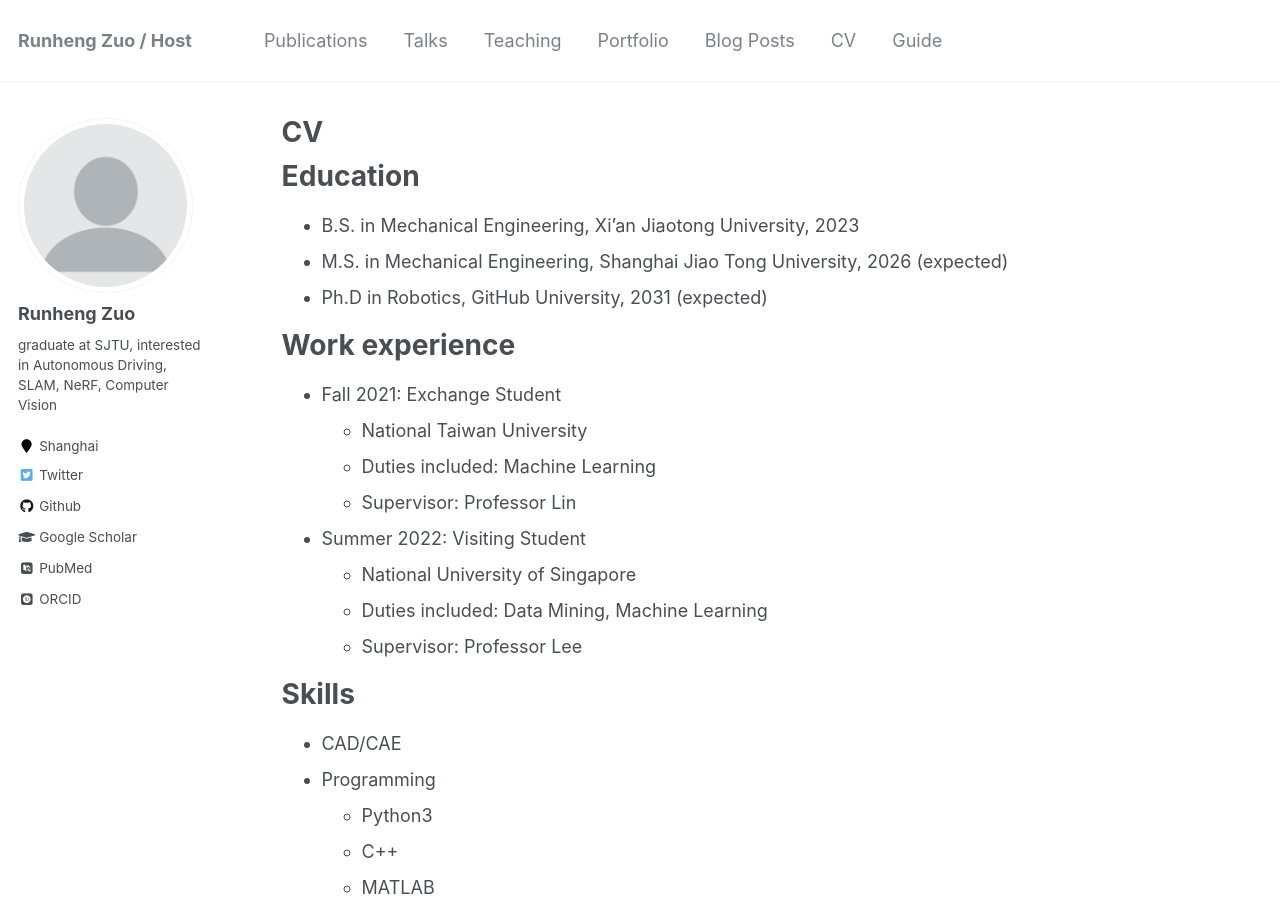
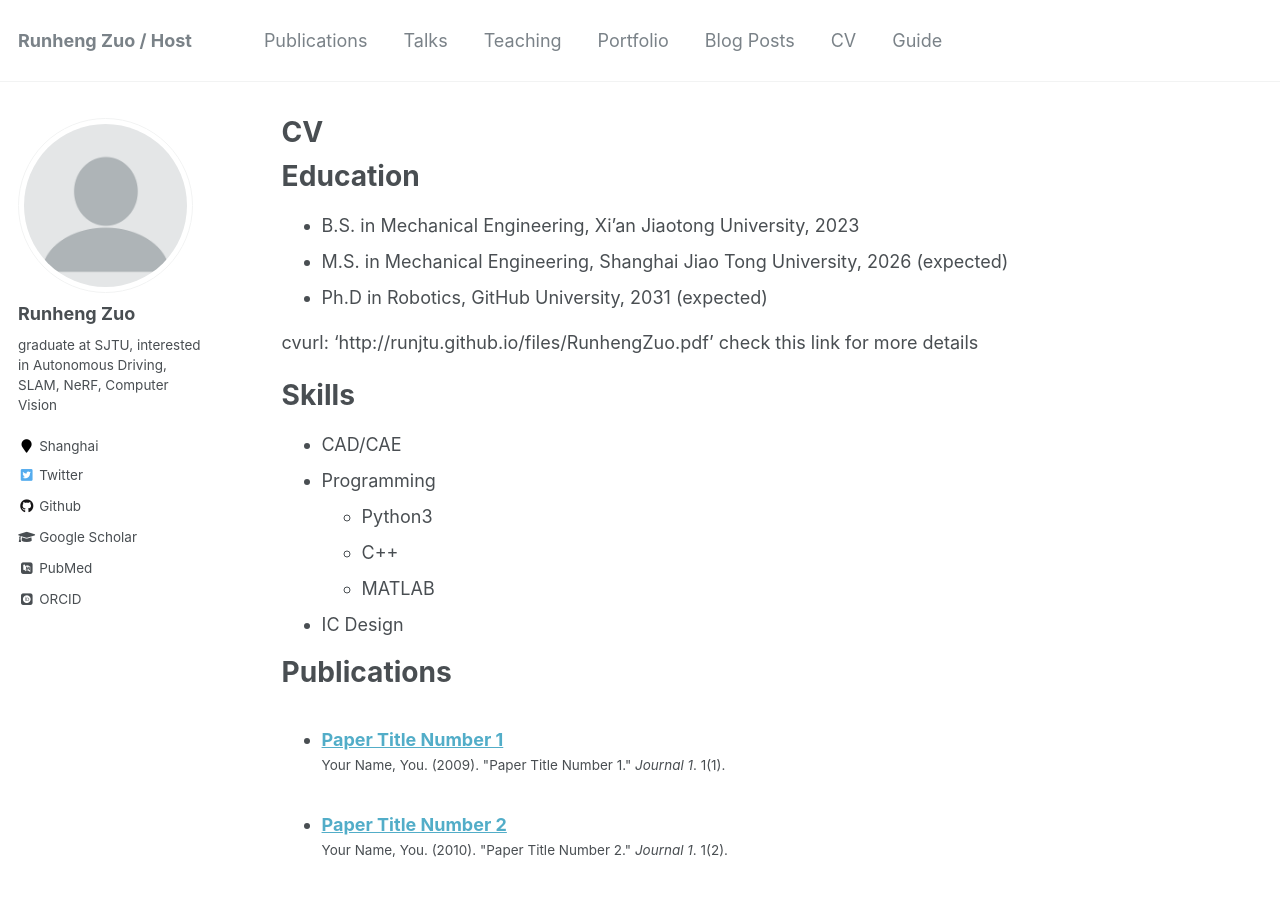
Before and after one commit to runjtu/runhengzuo.github.io, a Jekyll site: the page built from _pages/cv.md, in a window 1280 px wide and 900 px high. Built offline with Jekyll 4.4.1, drawn with Linux system fonts in a browser that asks for light colours; some web fonts are replaced.

Commit message:
cv upload

```diff
--- a/_pages/cv.md
+++ b/_pages/cv.md
@@ -15,18 +15,9 @@ Education
 * M.S. in Mechanical Engineering, Shanghai Jiao Tong University, 2026 (expected)
 * Ph.D in Robotics, GitHub University, 2031 (expected)
 
-Work experience
-======
-* Fall 2021: Exchange Student
-  * National Taiwan University
-  * Duties included: Machine Learning
-  * Supervisor: Professor Lin
 
-
-* Summer 2022: Visiting Student
-  * National University of Singapore
-  * Duties included: Data Mining, Machine Learning
-  * Supervisor: Professor Lee
+cvurl: 'http://runjtu.github.io/files/RunhengZuo.pdf'
+check this link for more details
 
 
 Skills
```
Also changed, not shown: 2 other files.
